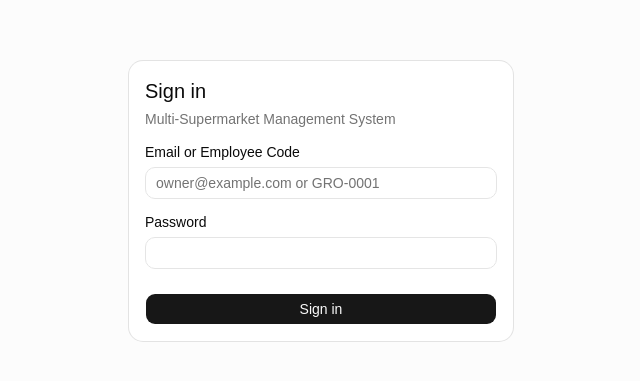
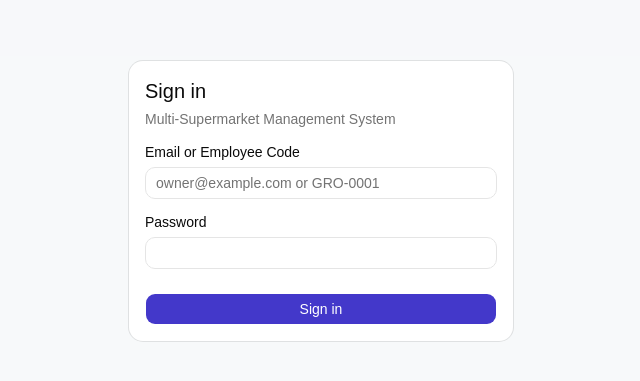
Before and after one commit to OmPatil2806/multi-store-management-system, a React (Vite) app in the folder frontend/: page /login in a window 1280 px wide. Shown: the part 199-580 px from the top of the page, without its empty margins (319-959 px from the left). Built offline with nearby package versions, Linux system fonts and the light colour scheme; no server answers.

Commit message:
Styling: indigo/emerald/rose/sky color theme and store accent tokens

```diff
--- a/frontend/src/index.css
+++ b/frontend/src/index.css
@@ -33,6 +33,9 @@
     --color-secondary: var(--secondary);
     --color-primary-foreground: var(--primary-foreground);
     --color-primary: var(--primary);
+    --color-grocery: var(--grocery);
+    --color-fashion: var(--fashion);
+    --color-electronics: var(--electronics);
     --color-popover-foreground: var(--popover-foreground);
     --color-popover: var(--popover);
     --color-card-foreground: var(--card-foreground);
@@ -49,14 +52,14 @@
 }
 
 :root {
-    --background: oklch(1 0 0);
+    --background: #F8FAFC;
     --foreground: oklch(0.145 0 0);
-    --card: oklch(1 0 0);
+    --card: #FFFFFF;
     --card-foreground: oklch(0.145 0 0);
-    --popover: oklch(1 0 0);
+    --popover: #FFFFFF;
     --popover-foreground: oklch(0.145 0 0);
-    --primary: oklch(0.205 0 0);
-    --primary-foreground: oklch(0.985 0 0);
+    --primary: #4338CA;
+    --primary-foreground: #FFFFFF;
     --secondary: oklch(0.97 0 0);
     --secondary-foreground: oklch(0.205 0 0);
     --muted: oklch(0.97 0 0);
@@ -66,21 +69,26 @@
     --destructive: oklch(0.577 0.245 27.325);
     --border: oklch(0.922 0 0);
     --input: oklch(0.922 0 0);
-    --ring: oklch(0.708 0 0);
+    --ring: #4338CA;
     --chart-1: oklch(0.87 0 0);
     --chart-2: oklch(0.556 0 0);
     --chart-3: oklch(0.439 0 0);
     --chart-4: oklch(0.371 0 0);
     --chart-5: oklch(0.269 0 0);
     --radius: 0.625rem;
-    --sidebar: oklch(0.985 0 0);
+    --sidebar: #FFFFFF;
     --sidebar-foreground: oklch(0.145 0 0);
-    --sidebar-primary: oklch(0.205 0 0);
-    --sidebar-primary-foreground: oklch(0.985 0 0);
+    --sidebar-primary: #4338CA;
+    --sidebar-primary-foreground: #FFFFFF;
     --sidebar-accent: oklch(0.97 0 0);
     --sidebar-accent-foreground: oklch(0.205 0 0);
     --sidebar-border: oklch(0.922 0 0);
-    --sidebar-ring: oklch(0.708 0 0);
+    --sidebar-ring: #4338CA;
+
+    /* Store category accents */
+    --grocery: #16A34A;
+    --fashion: #DB2777;
+    --electronics: #2563EB;
 }
 
 .dark {
@@ -90,8 +98,8 @@
     --card-foreground: oklch(0.985 0 0);
     --popover: oklch(0.205 0 0);
     --popover-foreground: oklch(0.985 0 0);
-    --primary: oklch(0.922 0 0);
-    --primary-foreground: oklch(0.205 0 0);
+    --primary: #6366F1;
+    --primary-foreground: #FFFFFF;
     --secondary: oklch(0.269 0 0);
     --secondary-foreground: oklch(0.985 0 0);
     --muted: oklch(0.269 0 0);
@@ -101,7 +109,7 @@
     --destructive: oklch(0.704 0.191 22.216);
     --border: oklch(1 0 0 / 10%);
     --input: oklch(1 0 0 / 15%);
-    --ring: oklch(0.556 0 0);
+    --ring: #6366F1;
     --chart-1: oklch(0.87 0 0);
     --chart-2: oklch(0.556 0 0);
     --chart-3: oklch(0.439 0 0);
@@ -109,12 +117,17 @@
     --chart-5: oklch(0.269 0 0);
     --sidebar: oklch(0.205 0 0);
     --sidebar-foreground: oklch(0.985 0 0);
-    --sidebar-primary: oklch(0.488 0.243 264.376);
-    --sidebar-primary-foreground: oklch(0.985 0 0);
+    --sidebar-primary: #6366F1;
+    --sidebar-primary-foreground: #FFFFFF;
     --sidebar-accent: oklch(0.269 0 0);
     --sidebar-accent-foreground: oklch(0.985 0 0);
     --sidebar-border: oklch(1 0 0 / 10%);
-    --sidebar-ring: oklch(0.556 0 0);
+    --sidebar-ring: #6366F1;
+
+    /* Store category accents (slightly brighter for dark backgrounds) */
+    --grocery: #22C55E;
+    --fashion: #EC4899;
+    --electronics: #3B82F6;
 }
 
 @layer base {
@@ -128,3 +141,13 @@
     @apply font-sans;
     }
 }
+
+/* Slow crossfade between the login page's rotating hero images. */
+@keyframes hero-fade {
+  0%, 40% { opacity: 0; }
+  50%, 90% { opacity: 1; }
+  100% { opacity: 0; }
+}
+.animate-hero-fade {
+  animation: hero-fade 14s ease-in-out infinite;
+}
--- a/frontend/src/lib/stores.js
+++ b/frontend/src/lib/stores.js
@@ -1,10 +1,14 @@
 // Hardcoded to match the 3 seeded stores — there's no GET /stores endpoint
 // yet, so this is UI-only and doesn't affect data scoping (the backend
 // enforces store isolation from the JWT regardless of this list).
+//
+// heroImage: null means "no real photo yet" — StoreCard renders an accent
+// gradient + icon placeholder instead. Swap in a real image path from
+// frontend/public/images/ once one exists (see StoreCard.jsx).
 export const STORES = [
-  { id: 1, name: 'Grocery' },
-  { id: 2, name: 'Fashion' },
-  { id: 3, name: 'Electronics' },
+  { id: 1, name: 'Grocery', accent: 'grocery', heroImage: '/images/grocery-hero-1.webp' },
+  { id: 2, name: 'Fashion', accent: 'fashion', heroImage: '/images/fashion-hero-1.avif' },
+  { id: 3, name: 'Electronics', accent: 'electronics', heroImage: '/images/electronics-hero-2.jpg' },
 ]
 
 export function getStoreName(storeId) {
```
